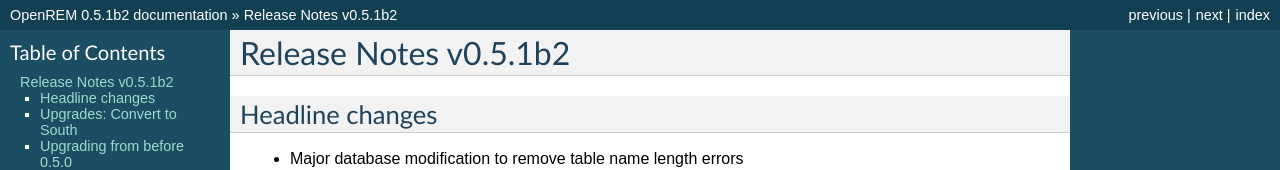
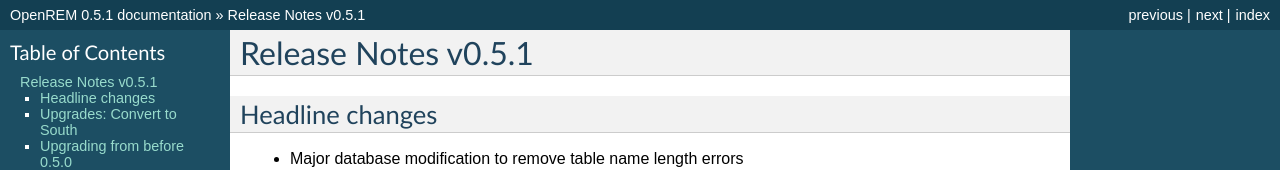
Before and after one commit to ckswilliams/modOpenREM, a Sphinx documentation site: the page built from docs/release-0.5.1.rst, in a window 1280 px wide and 900 px high. Shown: the top 170 px of the window. Built offline with Sphinx 7.4.7, drawn with Linux system fonts in a browser that asks for light colours; some of the changed text lies outside the part shown.

Commit message:
Bumping release number from 0.5.1b2 to 0.5.1 in release docs, config files and changes files. Will need to insert actual release date to changes files before release.

```diff
--- a/CHANGES.rst
+++ b/CHANGES.rst
@@ -2,8 +2,8 @@
 OpenREM version history
 =======================
 
-0.5.1b1 (2015-03-03)
---------------------
+0.5.1 (2015-03-??)
+------------------
 
 * `#184`_  Documentation for 0.5.1
 * `#180`_  Rename all reverse lookups as a result of `#62`_
--- a/docs/changes.rst
+++ b/docs/changes.rst
@@ -2,8 +2,8 @@
 OpenREM version history
 =======================
 
-0.5.1b1 (2015-03-03)
---------------------
+0.5.1 (2015-03-??)
+------------------
 
 * `#184`_  Documentation for 0.5.1
 * `#180`_  Rename all reverse lookups as a result of `#62`_
--- a/docs/conf.py
+++ b/docs/conf.py
@@ -60,7 +60,7 @@
 # The short X.Y version.
 version = '0.5'
 # The full version, including alpha/beta/rc tags.
-release = '0.5.1b2'
+release = '0.5.1'
 
 # The language for content autogenerated by Sphinx. Refer to documentation
 # for a list of supported languages.
--- a/docs/release-0.5.1.rst
+++ b/docs/release-0.5.1.rst
@@ -1,6 +1,6 @@
-######################
-Release Notes v0.5.1b2
-######################
+####################
+Release Notes v0.5.1
+####################
 
 ****************
 Headline changes
@@ -228,11 +228,11 @@
     * For PostgreSQL you can refer to :doc:`backupRestorePostgreSQL`
     * For a non-production SQLite3 database, simply make a copy of the database file
 
-* Install 0.5.1b2:
+* Install 0.5.1:
 
     .. sourcecode:: bash
 
-        pip install openrem==0.5.1b2
+        pip install openrem==0.5.1
 
 * Find out how many migration files you have
 
--- a/setup.py
+++ b/setup.py
@@ -21,7 +21,7 @@
 
 setup(
     name='OpenREM',
-    version='0.5.1b2',
+    version='0.5.1',
     packages=['openrem'],
     include_package_data=True,
     install_requires = requires,
```
